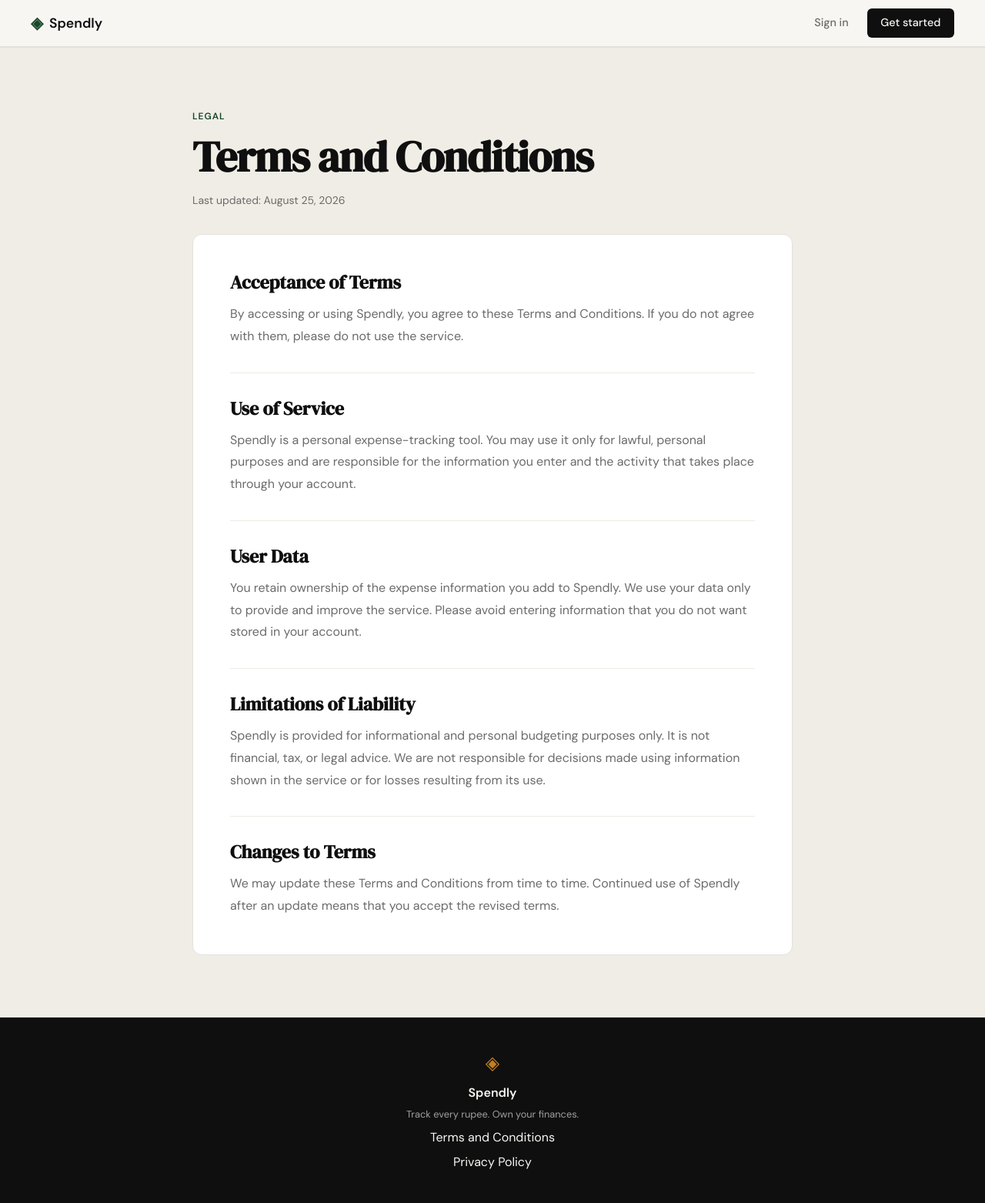
After one commit to krishnaashish75/spendly, a Flask app: page /terms in a window 1280 px wide. The commit adds this page. Shown: the whole page at 77% size. Run offline with Flask 3, Linux system fonts and the light colour scheme.

Commit message:
landing: add terms and conditions page and route

```diff
--- a/app.py
+++ b/app.py
@@ -20,6 +20,11 @@ def register():
 @app.route("/login")
 def login():
     return render_template("login.html")
+
+
+@app.route("/terms")
+def terms():
+    return render_template("terms.html")
 
 
 # ------------------------------------------------------------------ #
--- a/static/css/style.css
+++ b/static/css/style.css
@@ -478,6 +478,73 @@ a { color: inherit; text-decoration: none; }
 .auth-switch a:hover { text-decoration: underline; }
 
 /* ------------------------------------------------------------------ */
+/* Terms page                                                          */
+/* ------------------------------------------------------------------ */
+
+.terms-page {
+    background: var(--paper-warm);
+    border-top: 1px solid var(--border);
+    border-bottom: 1px solid var(--border);
+    padding: 5rem 2rem;
+}
+
+.terms-container {
+    max-width: 780px;
+    margin: 0 auto;
+}
+
+.terms-header { margin-bottom: 2rem; }
+
+.terms-eyebrow {
+    color: var(--accent);
+    font-size: 0.75rem;
+    font-weight: 600;
+    letter-spacing: 0.08em;
+    text-transform: uppercase;
+    margin-bottom: 0.75rem;
+}
+
+.terms-title {
+    color: var(--ink);
+    font-family: var(--font-display);
+    font-size: clamp(2.5rem, 5vw, 3.5rem);
+    line-height: 1.1;
+    letter-spacing: -0.02em;
+    margin-bottom: 0.75rem;
+}
+
+.terms-updated {
+    color: var(--ink-muted);
+    font-size: 0.875rem;
+}
+
+.terms-content {
+    background: var(--paper-card);
+    border: 1px solid var(--border);
+    border-radius: var(--radius-md);
+    padding: 3rem;
+}
+
+.terms-section + .terms-section {
+    border-top: 1px solid var(--border-soft);
+    margin-top: 2rem;
+    padding-top: 2rem;
+}
+
+.terms-section h2 {
+    color: var(--ink);
+    font-family: var(--font-display);
+    font-size: 1.5rem;
+    line-height: 1.2;
+    margin-bottom: 0.75rem;
+}
+
+.terms-section p {
+    color: var(--ink-muted);
+    line-height: 1.8;
+}
+
+/* ------------------------------------------------------------------ */
 /* Footer                                                              */
 /* ------------------------------------------------------------------ */
 
@@ -527,4 +594,10 @@ a { color: inherit; text-decoration: none; }
 @media (max-width: 600px) {
     .nav-links a:not(.nav-cta) { display: none; }
     .hero { padding: 3rem 1rem 2rem; }
+    .terms-page { padding: 3rem 1rem; }
+    .terms-content { padding: 1.5rem; }
+    .terms-section + .terms-section {
+        margin-top: 1.5rem;
+        padding-top: 1.5rem;
+    }
 }
--- a/templates/base.html
+++ b/templates/base.html
@@ -34,7 +34,7 @@
             <span class="brand-icon">◈</span>
             <span class="footer-name">Spendly</span>
             <p class="footer-copy">Track every rupee. Own your finances.</p>
-            <a href="#">Terms and Conditions</a>
+            <a href="/terms">Terms and Conditions</a>
             <a href="#">Privacy Policy</a>
         </div>
     </footer>
--- /dev/null
+++ b/templates/terms.html
@@ -0,0 +1,44 @@
+{% extends "base.html" %}
+
+{% block title %}Terms and Conditions — Spendly{% endblock %}
+
+{% block content %}
+
+<section class="terms-page">
+    <div class="terms-container">
+        <header class="terms-header">
+            <p class="terms-eyebrow">Legal</p>
+            <h1 class="terms-title">Terms and Conditions</h1>
+            <time class="terms-updated" datetime="2026-08-25">Last updated: August 25, 2026</time>
+        </header>
+
+        <article class="terms-content">
+            <section class="terms-section">
+                <h2>Acceptance of Terms</h2>
+                <p>By accessing or using Spendly, you agree to these Terms and Conditions. If you do not agree with them, please do not use the service.</p>
+            </section>
+
+            <section class="terms-section">
+                <h2>Use of Service</h2>
+                <p>Spendly is a personal expense-tracking tool. You may use it only for lawful, personal purposes and are responsible for the information you enter and the activity that takes place through your account.</p>
+            </section>
+
+            <section class="terms-section">
+                <h2>User Data</h2>
+                <p>You retain ownership of the expense information you add to Spendly. We use your data only to provide and improve the service. Please avoid entering information that you do not want stored in your account.</p>
+            </section>
+
+            <section class="terms-section">
+                <h2>Limitations of Liability</h2>
+                <p>Spendly is provided for informational and personal budgeting purposes only. It is not financial, tax, or legal advice. We are not responsible for decisions made using information shown in the service or for losses resulting from its use.</p>
+            </section>
+
+            <section class="terms-section">
+                <h2>Changes to Terms</h2>
+                <p>We may update these Terms and Conditions from time to time. Continued use of Spendly after an update means that you accept the revised terms.</p>
+            </section>
+        </article>
+    </div>
+</section>
+
+{% endblock %}
```
